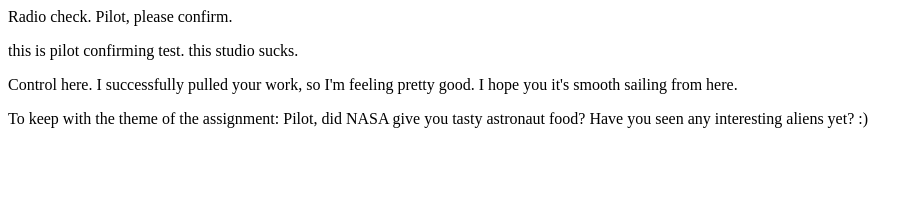
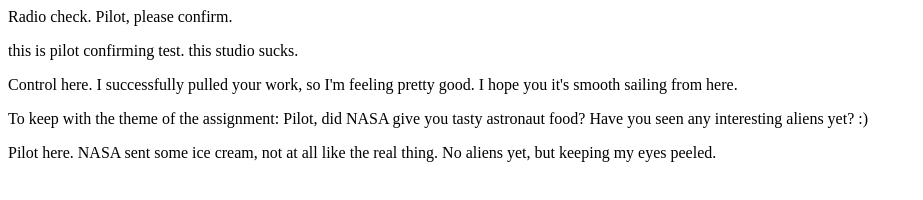
Before and after one commit to krystalwhite/communication-log, a plain HTML site: page index.html in a window 1280 px wide. Shown: the whole page, without its empty margins (0-923 px from the left). Drawn offline with Linux system fonts and the light colour scheme.

Commit message:
added third line

```diff
--- a/index.html
+++ b/index.html
@@ -4,5 +4,6 @@
       <p>this is pilot confirming test. this studio sucks.</p>
       <p>Control here. I successfully pulled your work, so I'm feeling pretty good. I hope you it's smooth sailing from here.</p>
       <p>To keep with the theme of the assignment: Pilot, did NASA give you tasty astronaut food? Have you seen any interesting aliens yet?  :) </p>
+      <p> Pilot here. NASA sent some ice cream, not at all like the real thing. No aliens yet, but keeping my eyes peeled.</p>
    </body>
 </html>
```
